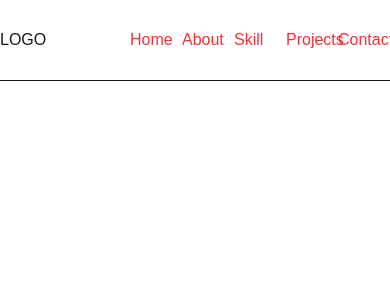
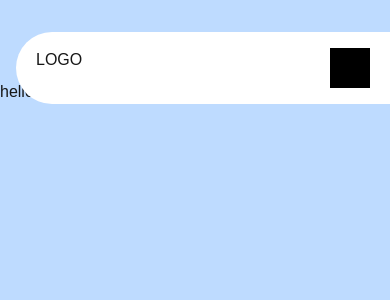
Before and after one commit to hoainb1303/hoai-portfolio, a Next.js app: page / in a window 390 px wide. Shown: the top 300 px of the page. Built offline with nearby package versions, Linux system fonts and the light colour scheme.

Commit message:
Remove Navbar componenet, styling header in both mobile and desktop, having a functional hamburger-menu button at first

```diff
--- a/app/components/Header.tsx
+++ b/app/components/Header.tsx
@@ -1,12 +1,39 @@
+"use client";
 import React from "react";
-import NavBar from "./NavBar";
+import { useState } from "react";
+import { Link as ScrollLink } from "react-scroll";
 
 const Header = () => {
+  const [menuToggle, setMenuToggle] = useState(false);
+
+  const toggleMenu = () => {
+    setMenuToggle(!menuToggle);
+  };
+
   return (
-    <header className="header w-full outline-1">
-      <div className="header-container h-20 box-border max-w-[1200px] m-auto grid grid-cols-[1fr_2fr] items-center">
-        <div className="header-logo">LOGO</div>
-        <NavBar />
+    <header className="header">
+      <div className="header-container">
+        <div className="header-responsive">
+          <div className="header-logo">LOGO</div>
+          <div className="nav-hamburger" onClick={toggleMenu}></div>
+        </div>
+        <nav className={`navbar ${menuToggle ? "menu-open" : "menu-close"}`}>
+          <ScrollLink className="nav-item" to="home">
+            Home
+          </ScrollLink>
+          <ScrollLink className="nav-item" to="about">
+            About
+          </ScrollLink>
+          <ScrollLink className="nav-item" to="skill">
+            Skills
+          </ScrollLink>
+          <ScrollLink className="nav-item" to="projects">
+            Projects
+          </ScrollLink>
+          <ScrollLink className="nav-item" to="contact">
+            Contact
+          </ScrollLink>
+        </nav>
       </div>
     </header>
   );
--- a/app/components/NavBar.tsx
+++ /dev/null
@@ -1,26 +0,0 @@
-"use client";
-import { Link as ScrollLink } from "react-scroll";
-
-const NavBar = () => {
-  return (
-    <nav className={`{styles.navbar} grid grid-cols-5 justify-between`}>
-      <ScrollLink className="nav-item" to="home">
-        Home
-      </ScrollLink>
-      <ScrollLink className="nav-item" to="about">
-        About
-      </ScrollLink>
-      <ScrollLink className="nav-item" to="skill">
-        Skill
-      </ScrollLink>
-      <ScrollLink className="nav-item" to="projects">
-        Projects
-      </ScrollLink>
-      <ScrollLink className="nav-item" to="contact">
-        Contact
-      </ScrollLink>
-    </nav>
-  );
-};
-
-export default NavBar;
--- a/app/globals.css
+++ b/app/globals.css
@@ -25,12 +25,54 @@ body {
   font-family: Arial, Helvetica, sans-serif;
 }
 
+/* Remember best style order
+Layout → Flex/Grid → Spacing → Sizing → Typography → Colors → Effects → Transitions, etc */
+
 @layer components {
+  .header {
+    @apply fixed w-full bg-gray-50;
+    @apply max-md:bg-transparent;
+  }
+
+  .header-container {
+    @apply box-border max-w-[1200px]
+    m-auto px-5 py-4;
+
+    @apply max-md:rounded-l-[100vw]
+    max-md:mt-8 max-md:ml-4
+    max-md:bg-white;
+
+    @apply md:grid grid-cols-[1fr_3fr] items-center lg:grid-cols-[1fr_2fr];
+  }
+
+  .header-responsive {
+    @apply flex justify-between;
+  }
+
+  .nav-hamburger {
+    @apply w-10 h-10 bg-black;
+    @apply md:hidden;
+  }
+
+  .menu-open {
+    @apply flex;
+  }
+
+  .menu-close {
+    @apply hidden;
+  }
+
+  .navbar {
+    @apply justify-between;
+    @apply sm:flex;
+  }
+
   .nav-item {
-    @apply text-red-500 cursor-pointer;
+    @apply mx-2 px-5 py-2 rounded-[100vw] text-gray-700 text-center font-bold border-gray-50 border-6 transition-[0.5s] ease-in cursor-pointer;
+    @apply lg:mx-4 lg:px-10;
   }
 
   .nav-item:hover {
-    @apply text-blue-500;
+    @apply border-white bg-linear-to-r from-[#26c5f3] to-[#b429f9]  text-white shadow-md;
   }
 }
--- a/app/page.tsx
+++ b/app/page.tsx
@@ -4,6 +4,7 @@ export default function Home() {
   return (
     <main>
       <Header />
+      <div className="pt-20 h-1000 bg-blue-200">hello world</div>
     </main>
   );
 }
```
